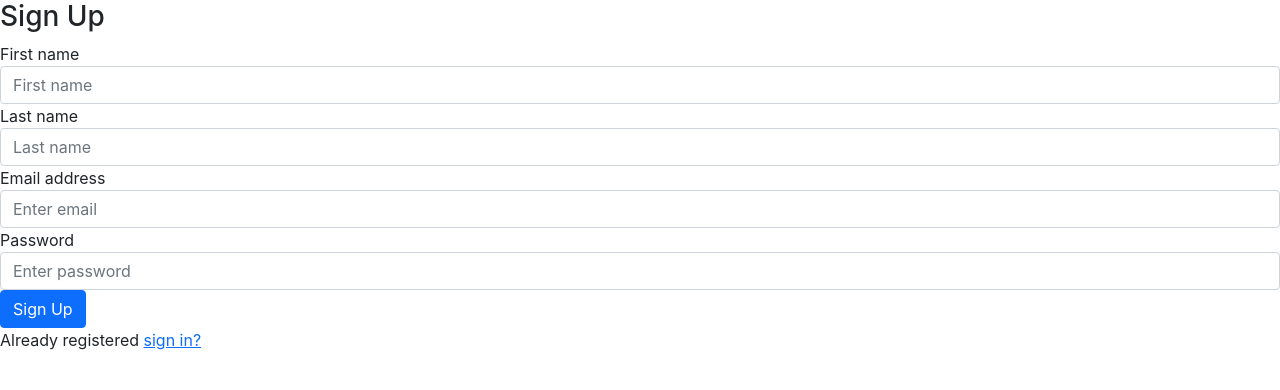
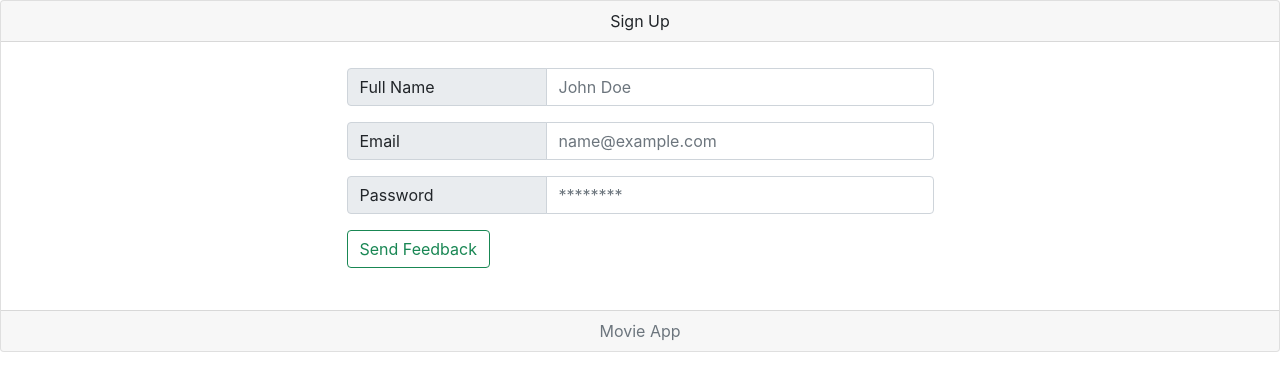
Before and after one commit to artyonline/movie-app, a React (Create React App) app: page /signup in a window 1280 px wide. Shown: the top 390 px of the page. Built offline with nearby package versions, Linux system fonts and the light colour scheme.

Commit message:
[FE] Created Signup Page

```diff
--- /dev/null
+++ b/src/containers/Signup.css
@@ -0,0 +1,12 @@
+.centered-div{
+    margin: auto;
+    width: 50%;
+    padding: 10px;
+  }
+
+.form-content>label, input{
+max-width: 600px
+}
+.form-content>label, span{
+min-width: 200px
+}
--- a/src/containers/Signup.js
+++ b/src/containers/Signup.js
@@ -1,36 +1,93 @@
 import React, { Component } from "react";
+import {
+  Card,
+  Button,
+  Form,
+  Col,
+  Row,
+  InputGroup,
+  FormControl,
+} from "react-bootstrap";
+import styles from "./Signup.css";
 
 export default class SignUp extends Component {
-    render() {
-        return (
-            <form>
-                <h3>Sign Up</h3>
+  state = {
+    data: {
+      name: null,
+      email: null,
+      password: null,
+    },
+  };
 
-                <div className="form-group">
-                    <label>First name</label>
-                    <input type="text" className="form-control" placeholder="First name" />
-                </div>
-
-                <div className="form-group">
-                    <label>Last name</label>
-                    <input type="text" className="form-control" placeholder="Last name" />
-                </div>
-
-                <div className="form-group">
-                    <label>Email address</label>
-                    <input type="email" className="form-control" placeholder="Enter email" />
-                </div>
-
-                <div className="form-group">
-                    <label>Password</label>
-                    <input type="password" className="form-control" placeholder="Enter password" />
-                </div>
-
-                <button type="submit" className="btn btn-primary btn-block">Sign Up</button>
-                <p className="forgot-password text-right">
-                    Already registered <a href="#">sign in?</a>
-                </p>
-            </form>
-        );
-    }
+  onSubmit = () => {
+    console.log(this.state.data)
+  }
+  render() {
+    return (
+      <Card className="text-center">
+        <Card.Header>Sign Up</Card.Header>
+        <div className="centered-div">
+          <Card.Body>
+            <Form className="form-content">
+              <InputGroup className="mb-3">
+                <InputGroup.Text>Full Name</InputGroup.Text>
+                <FormControl
+                  aria-label="Full Name"
+                  placeholder="John Doe"
+                  type="text"
+                  value={this.state.data.name}
+                  onChange={e => this.setState(prevState => ({
+                    data: {
+                      ...prevState.data,
+                      name: e.target.value
+                    }
+                  }))}
+                />
+              </InputGroup>
+              <InputGroup className="mb-3">
+                <InputGroup.Text>Email</InputGroup.Text>
+                <FormControl
+                  aria-label="Email"
+                  placeholder="name@example.com"
+                  type="email"
+                  value={this.state.data.email}
+                  onChange={e => this.setState(prevState => ({
+                    data: {
+                      ...prevState.data,
+                      email: e.target.value
+                    }
+                  }))}
+                />
+              </InputGroup>
+              <InputGroup className="mb-3">
+                <InputGroup.Text>Password</InputGroup.Text>
+                <FormControl
+                  aria-label="password"
+                  placeholder="********"
+                  type="password"
+                  value={this.state.data.password}
+                  onChange={e => this.setState(prevState => ({
+                    data: {
+                      ...prevState.data,
+                      password: e.target.value
+                    }
+                  }))}
+                />
+              </InputGroup>
+              <InputGroup className="mb-3">
+                <Button
+                  className="btnFormSend"
+                  variant="outline-success"
+                  onClick={this.onSubmit}
+                >
+                  Send Feedback
+                </Button>
+              </InputGroup>
+            </Form>
+          </Card.Body>
+        </div>
+        <Card.Footer className="text-muted">Movie App</Card.Footer>
+      </Card>
+    );
+  }
 }
```
